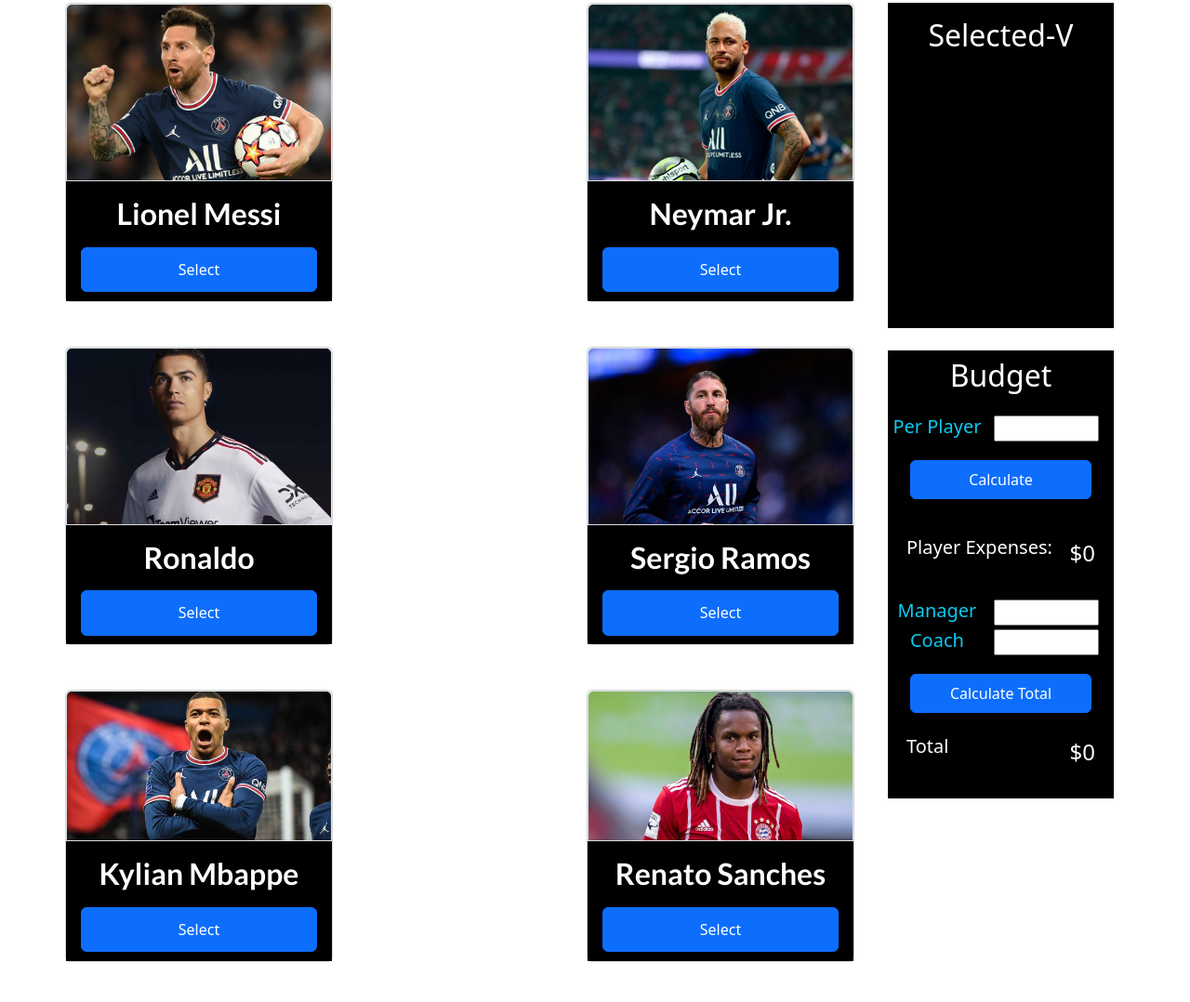
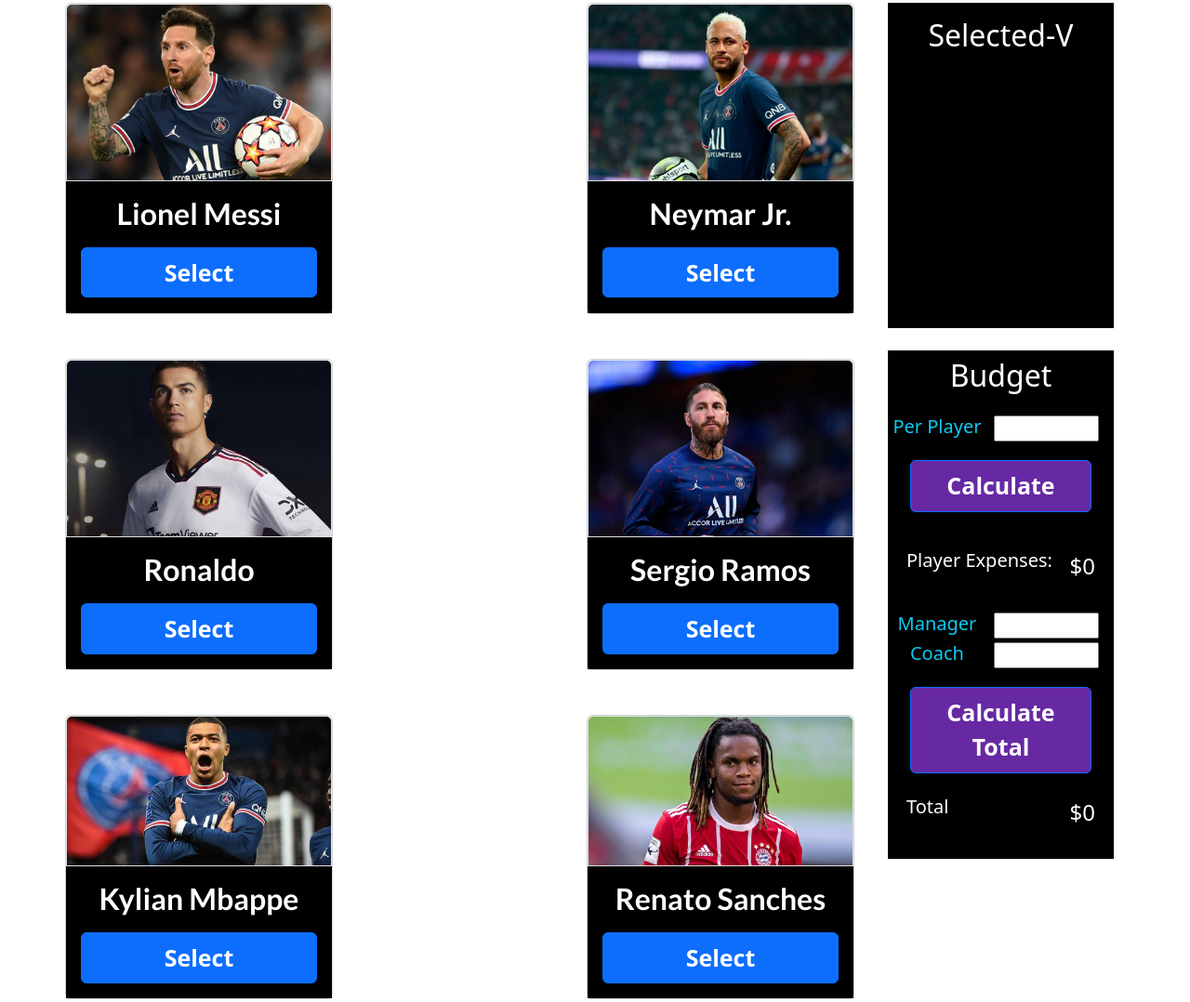
Before and after one commit to Farukkhan25/Make-Your-Own-Team, a plain HTML site: page index.html in a window 1280 px wide. Shown: the part 554-1632 px from the top of the page at 93% size. Drawn offline with nearby package versions, Linux system fonts and the light colour scheme.

Commit message:
Few customizations

```diff
--- a/JS/budget.js
+++ b/JS/budget.js
@@ -5,7 +5,8 @@ document
   .getElementById("btn-calculate")
     .addEventListener("click", function () {
         const perPlayerSalary = getInputFieldValueById("per-player");
-        const playerExpenses = perPlayerSalary * 5;
+        const selectedPlayerNumber = selectedArray.length;
+        const playerExpenses = perPlayerSalary * selectedPlayerNumber;
         setTextElementValueById("player-expenses", playerExpenses);
     });
 
--- a/index.html
+++ b/index.html
@@ -32,7 +32,7 @@
       <div class="hero-text m-lg-5 p-md-3">
         <h1 class="banner-text">Make Your Own Team</h1>
         <p>
-          View every game, team and latest news ahead of the FIFA World Cup Qatar 2022.
+          View every game, team and latest news ahead of the FIFA World Cup Qatar 2022
         </p>
         <a href="#" class="button-link"
           >Watch Now <i class="fa-regular fa-eye"></i
@@ -256,7 +256,7 @@
                     </div>
                   </div>
                   <div class="my-2 p-2">
-                    <button id="btn-calculate" class="card-button btn btn-primary w-100 h-50 p-2">
+                    <button id="btn-calculate" class="calculate-button card-button btn btn-primary w-100 h-50 p-2">
                       Calculate
                     </button>
                   </div>
@@ -283,7 +283,7 @@
                     </div>
                   </div>
                   <div class="px-2 pt-3">
-                    <button id="btn-calculate-total" class="card-button btn btn-primary w-100 h-50 p-2">
+                    <button id="btn-calculate-total" class="calculate-button card-button btn btn-primary w-100 h-50 p-2">
                       Calculate Total
                     </button>
                   </div>
--- a/styles.css
+++ b/styles.css
@@ -8,7 +8,6 @@
 
 body {
   font-family: Lato, sans-serif;
-  color: black;
 }
 
 h1 {
@@ -143,8 +142,11 @@ main {
   font-family: Lato, sans-serif;
 }
 .card-button {
-  font-size: 30px;
-  font-weight: 700;
+  font-size: 25px !important;
+  font-weight: 550 !important;
+}
+.calculate-button {
+  background-color: #6729a3 !important;
 }
 .selected-V {
   height: 350px;
```
